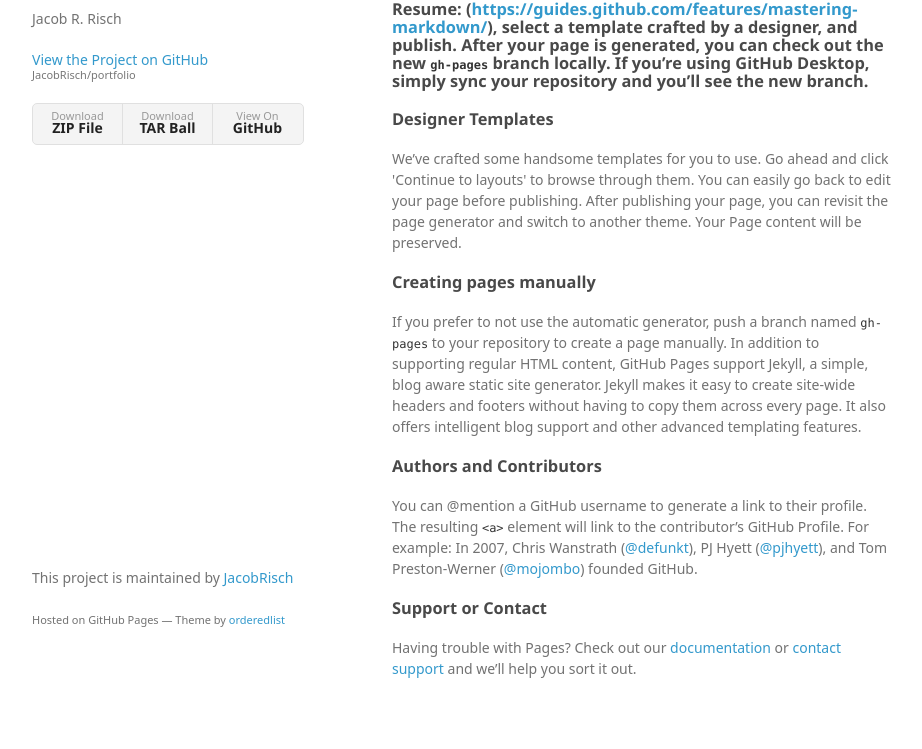
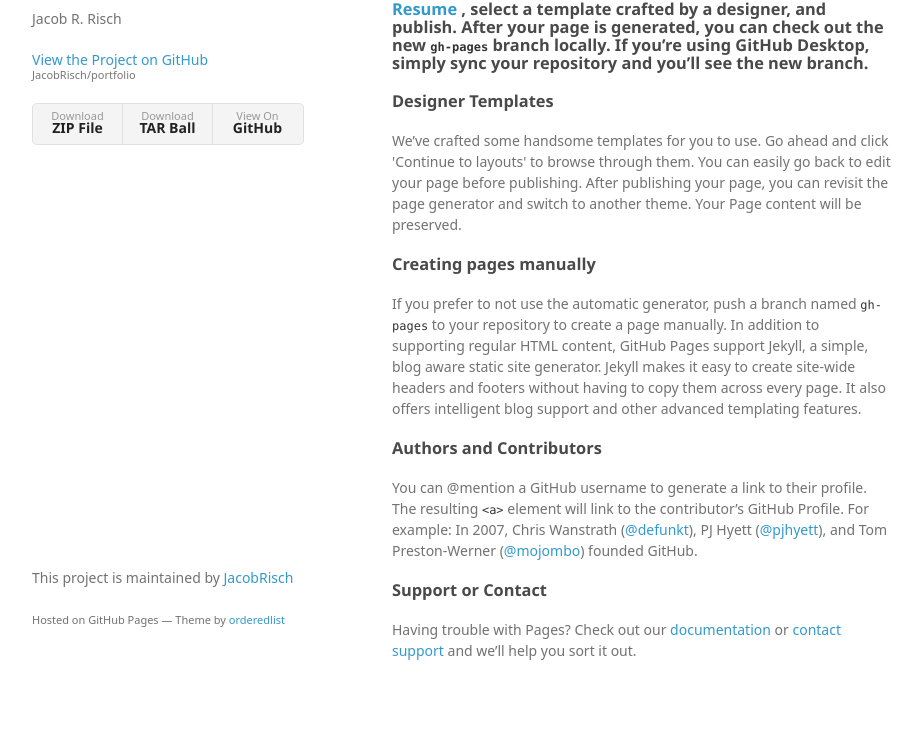
Before and after one commit to JacobRisch/portfolio, a plain HTML site: page index.html in a window 1280 px wide. Shown: the part 101-850 px from the top of the page, without its empty margins (178-1100 px from the left). Drawn offline with Linux system fonts and the light colour scheme; a web font is replaced by a local one.

Commit message:
Update index.html

```diff
--- a/index.html
+++ b/index.html
@@ -32,7 +32,7 @@
 <a id="about-jacob" class="anchor" href="#about-jacob" aria-hidden="true"><span aria-hidden="true" class="octicon octicon-link"></span></a>About Jacob</h2>
 
 <h3>
-<a id="resume-httpsguidesgithubcomfeaturesmastering-markdown-select-a-template-crafted-by-a-designer-and-publish-after-your-page-is-generated-you-can-check-out-the-new-gh-pages-branch-locally-if-youre-using-github-desktop-simply-sync-your-repository-and-youll-see-the-new-branch" class="anchor" href="#resume-httpsguidesgithubcomfeaturesmastering-markdown-select-a-template-crafted-by-a-designer-and-publish-after-your-page-is-generated-you-can-check-out-the-new-gh-pages-branch-locally-if-youre-using-github-desktop-simply-sync-your-repository-and-youll-see-the-new-branch" aria-hidden="true"><span aria-hidden="true" class="octicon octicon-link"></span></a>Resume: (<a href="https://guides.github.com/features/mastering-markdown/">https://guides.github.com/features/mastering-markdown/</a>), select a template crafted by a designer, and publish. After your page is generated, you can check out the new <code>gh-pages</code> branch locally. If you’re using GitHub Desktop, simply sync your repository and you’ll see the new branch.</h3>
+<a id="resume-httpsguidesgithubcomfeaturesmastering-markdown-select-a-template-crafted-by-a-designer-and-publish-after-your-page-is-generated-you-can-check-out-the-new-gh-pages-branch-locally-if-youre-using-github-desktop-simply-sync-your-repository-and-youll-see-the-new-branch" class="anchor" href="#resume-httpsguidesgithubcomfeaturesmastering-markdown-select-a-template-crafted-by-a-designer-and-publish-after-your-page-is-generated-you-can-check-out-the-new-gh-pages-branch-locally-if-youre-using-github-desktop-simply-sync-your-repository-and-youll-see-the-new-branch" aria-hidden="true"><span aria-hidden="true" class="octicon octicon-link"></span></a><a href="https://github.com/JacobRisch/portfolio/Resume">Resume </a>, select a template crafted by a designer, and publish. After your page is generated, you can check out the new <code>gh-pages</code> branch locally. If you’re using GitHub Desktop, simply sync your repository and you’ll see the new branch.</h3>
 
 <h3>
 <a id="designer-templates" class="anchor" href="#designer-templates" aria-hidden="true"><span aria-hidden="true" class="octicon octicon-link"></span></a>Designer Templates</h3>
```
